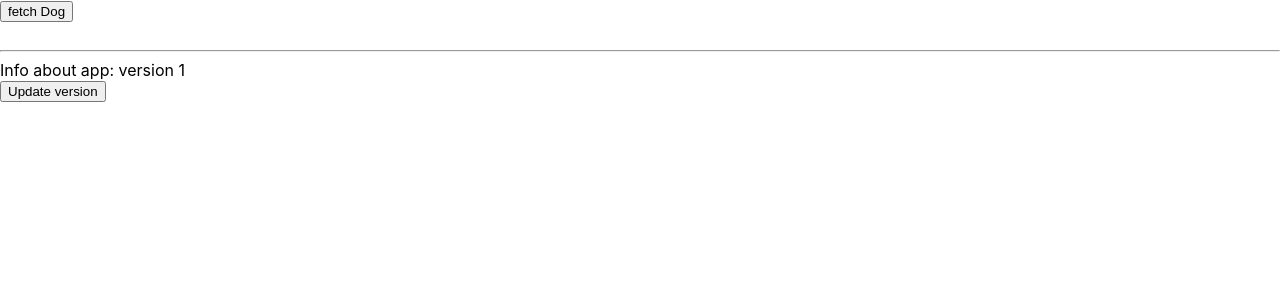
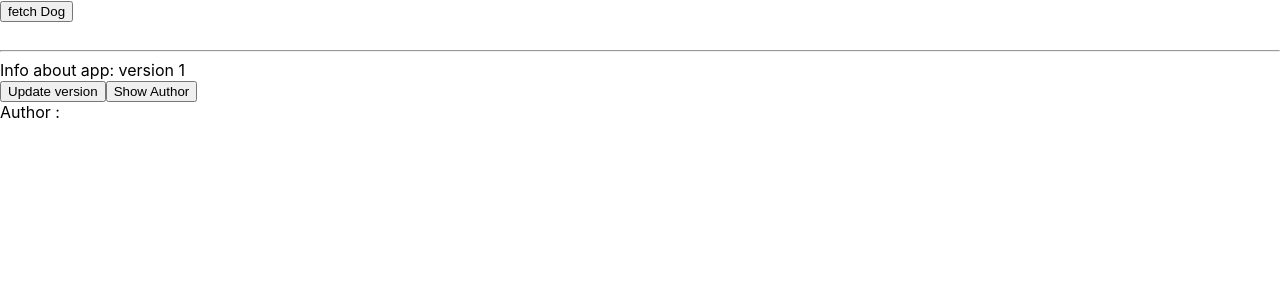
Before and after one commit to alexandr-sm-d/dog, a React (Create React App) app: page / in a window 1280 px wide. Shown: the top 300 px of the page. Built offline with nearby package versions, Linux system fonts and the light colour scheme.

Commit message:
added show author functional

```diff
--- a/src/App.js
+++ b/src/App.js
@@ -27,7 +27,6 @@ const App = (props) => {
 };
 
 const mapStateToProps = state => {
-    // console.log(state)
     return {
         isLoading: state.fetchStatus.isLoading,
         isError: state.fetchStatus.errorLoading,
--- a/src/Info.jsx
+++ b/src/Info.jsx
@@ -1,9 +1,11 @@
 import React, {memo, useEffect} from 'react'
 import {connect, useSelector} from "react-redux";
-import {updateVersion} from "./redux-saga/reducer";
+import {showAuthor, updateVersion} from "./redux-saga/reducer";
 
 const Info = (props) => {
-    console.log('props info', props)
+    debugger
+    const author = 'Alexandr'
+
     useEffect(() => console.log('render Info'))
 
     return (
@@ -12,20 +14,32 @@ const Info = (props) => {
             Info about app: version {props.title}
             <div>
                 <button onClick={() => props.updateVersion()}>Update version</button>
+                <button onClick={() => props.showAuthor(author)}>Show Author</button>
+                <div>
+                    Author : {props.author}
+                </div>
             </div>
         </div>
     )
 }
 
 // export default Info
-const mstp = state => ({title: state.fetchStatus.info.title})
+const mstp = state => ({
+    title: state.fetchStatus.info.title,
+    author: state.fetchStatus.author
+})
 
-function mdtp(dispatch) {
-    return {
-        updateVersion: function () {
-            dispatch(updateVersion())
-        }
-    }
-}
+// function mdtp(dispatch) {
+//     return {
+//         updateVersion: function () {
+//             dispatch(updateVersion())
+//         }
+//     }
+// }
+
+const mdtp = dispatch => ({
+    updateVersion: () => dispatch(updateVersion()),
+    showAuthor: (payload) => dispatch(showAuthor(payload))
+})
 
 export default connect(mstp, mdtp)(Info)
--- a/src/redux-saga/reducer.js
+++ b/src/redux-saga/reducer.js
@@ -5,13 +5,15 @@ const IS_LOADING = 'IS_LOADING'
 const FETCH_SUCCESS = 'FETCH_SUCCESS'
 const FETCH_FAILED = 'FETCH_FAILED'
 const UPDATE_VERSION = 'UPDATE_VERSION'
+const SHOW_AUTHOR = 'SHOW_AUTHOR'
 
 const URL = 'https://dog.ceo/api/breeds/image/random'
 let initialState = {
     url: '',
     isLoading: false,
     errorLoading: false,
-    info: {title: 1}
+    info: {title: 1},
+    author: ''
 }
 
 export const fetchReducer = (state = initialState, action) => {
@@ -46,6 +48,12 @@ export const fetchReducer = (state = initialState, action) => {
                 }
             }
         }
+        case SHOW_AUTHOR: {
+            return {
+                ...state,
+                author: action.payload
+            }
+        }
         default:
             return state
     }
@@ -54,10 +62,9 @@ export const fetchReducer = (state = initialState, action) => {
 const isLoading = () => ({type: IS_LOADING})
 const getImg = (img) => ({type: FETCH_SUCCESS, img})
 const error = () => ({type: FETCH_FAILED})
-export const updateVersion = () => {
-    console.log('aaa')
-    return {type: UPDATE_VERSION}
-}
+
+export const updateVersion = () => ({type: UPDATE_VERSION})
+export const showAuthor = (payload) => ({type: SHOW_AUTHOR, payload})
 
 function* fetchHandler() {
     try {
--- a/src/redux-saga/store-m.js
+++ b/src/redux-saga/store-m.js
@@ -5,7 +5,6 @@ import rootSaga, {fetchReducer} from "../redux-saga/reducer";
 const sagaMiddleware = createSagaMiddleware()
 const ROOTReducer = combineReducers({
     fetchStatus: fetchReducer,
-    titleMain: () => 'v 3.0.0'
 })
 
 const store = createStore(ROOTReducer, applyMiddleware(sagaMiddleware))
```
Also changed, not shown: 1 other file (tests, documents, lock files or other folders).
